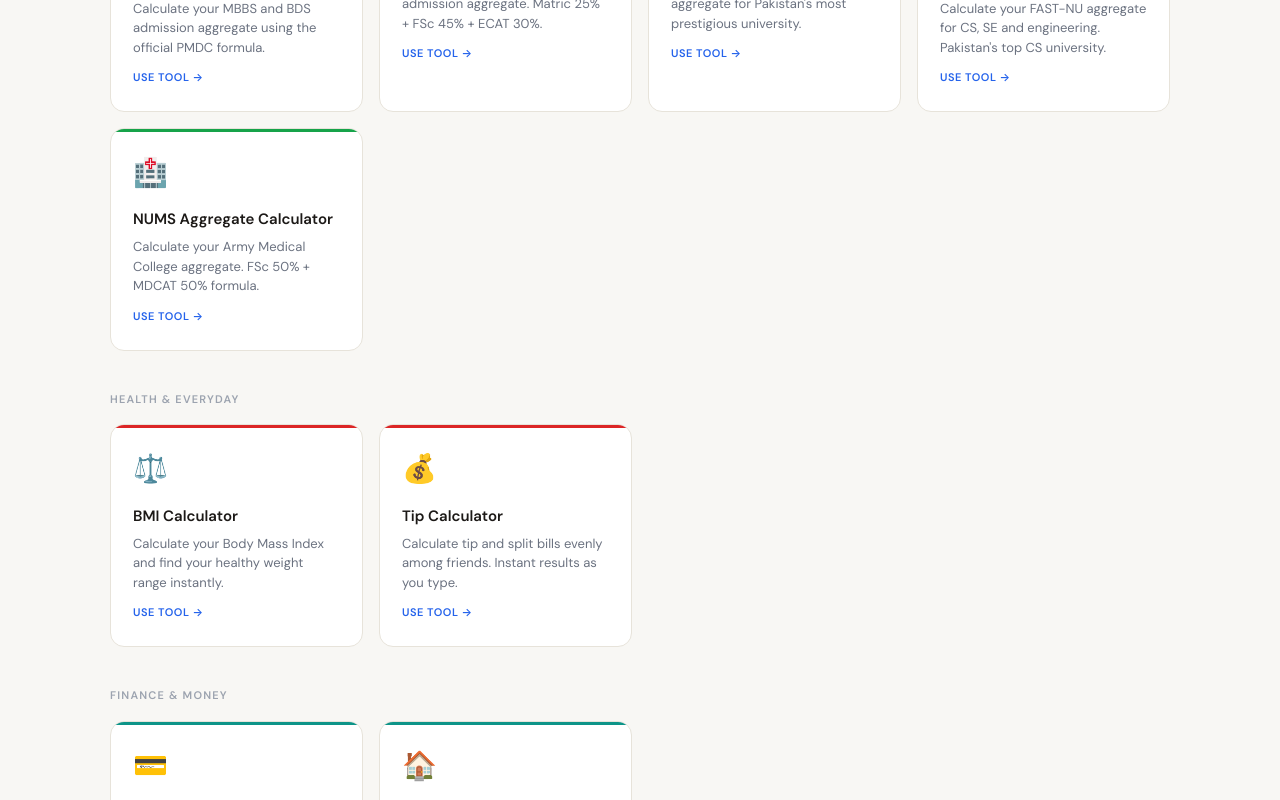
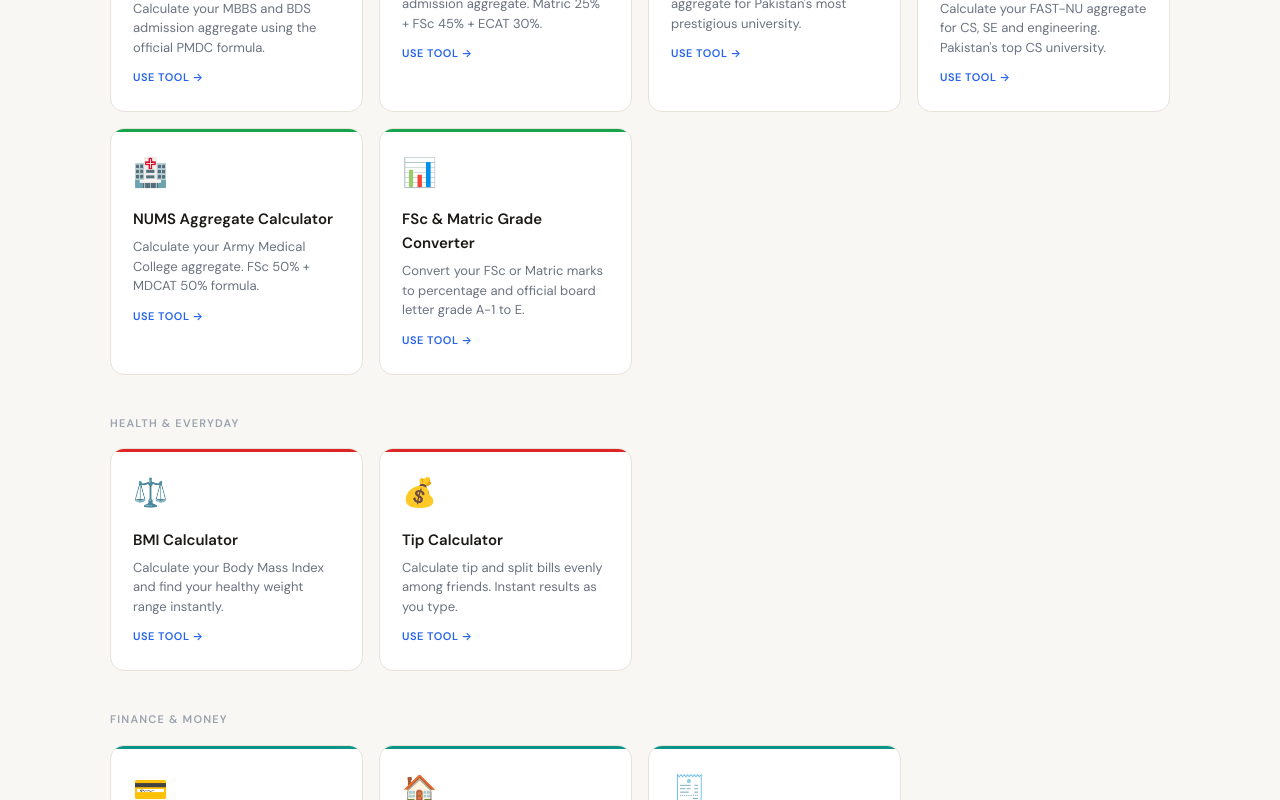
Before and after one commit to abdullahwebsites95/scholartools, a Next.js app: page / in a window 1280 px wide. Shown: the part 1780-2580 px from the top of the page. Built offline with nearby package versions, Linux system fonts and the light colour scheme.

Commit message:
Add FSc Grade Converter, FBR Tax Calculator, update homepage to 24 tools

```diff
--- a/pages/index.js
+++ b/pages/index.js
@@ -43,6 +43,7 @@
       { href: '/nust-calculator', icon: '🎓', name: 'NUST Aggregate Calculator', desc: "Calculate your NUST admission aggregate for Pakistan's most prestigious university." },
       { href: '/fast-calculator', icon: '💻', name: 'FAST University Aggregate Calculator', desc: "Calculate your FAST-NU aggregate for CS, SE and engineering. Pakistan's top CS university." },
       { href: '/nums-calculator', icon: '🏥', name: 'NUMS Aggregate Calculator', desc: 'Calculate your Army Medical College aggregate. FSc 50% + MDCAT 50% formula.' },
+      { href: '/fsc-grade-converter', icon: '📊', name: 'FSc & Matric Grade Converter', desc: 'Convert your FSc or Matric marks to percentage and official board letter grade A-1 to E.' },
     ]
   },
   {
@@ -59,6 +60,7 @@
     items: [
       { href: '/emi-calculator', icon: '💳', name: 'Loan EMI Calculator', desc: 'Calculate monthly loan installments, total interest, and full repayment schedule.' },
       { href: '/student-rent-calculator', icon: '🏠', name: 'Student Rent Calculator UK', desc: 'Find out if you can afford student rent in the UK. Halls vs private renting decision tool.' },
+      { href: '/fbr-income-tax-calculator', icon: '🧾', name: 'FBR Income Tax Calculator', desc: 'Calculate your Pakistan income tax for 2025–26. Monthly deduction and take-home salary.' },
     ]
   },
 ]
@@ -70,9 +72,9 @@
     <Layout>
       <Head>
         <title>ScholarTools — Free Online Tools for Students</title>
-        <meta name="description" content="Free online tools for students: word counter, GPA calculator, MDCAT, ECAT, NUST, FAST, NUMS aggregate calculators, attendance tracker and more. No signup needed." />
+        <meta name="description" content="Free online tools for students: word counter, GPA calculator, MDCAT, ECAT, NUST, FAST, NUMS calculators, FBR tax calculator and more. No signup needed." />
         <meta property="og:title" content="ScholarTools — Free Online Tools for Students" />
-        <meta property="og:description" content="22+ free tools for students. GPA calculator, MDCAT, ECAT, NUST, FAST, NUMS calculators, Pomodoro timer and more. All free, no signup." />
+        <meta property="og:description" content="24+ free tools for students. GPA calculator, MDCAT, ECAT, NUST, FAST, NUMS, FBR tax calculator and more. All free, no signup." />
         <link rel="canonical" href="https://scholartools.co" />
       </Head>
 
```
